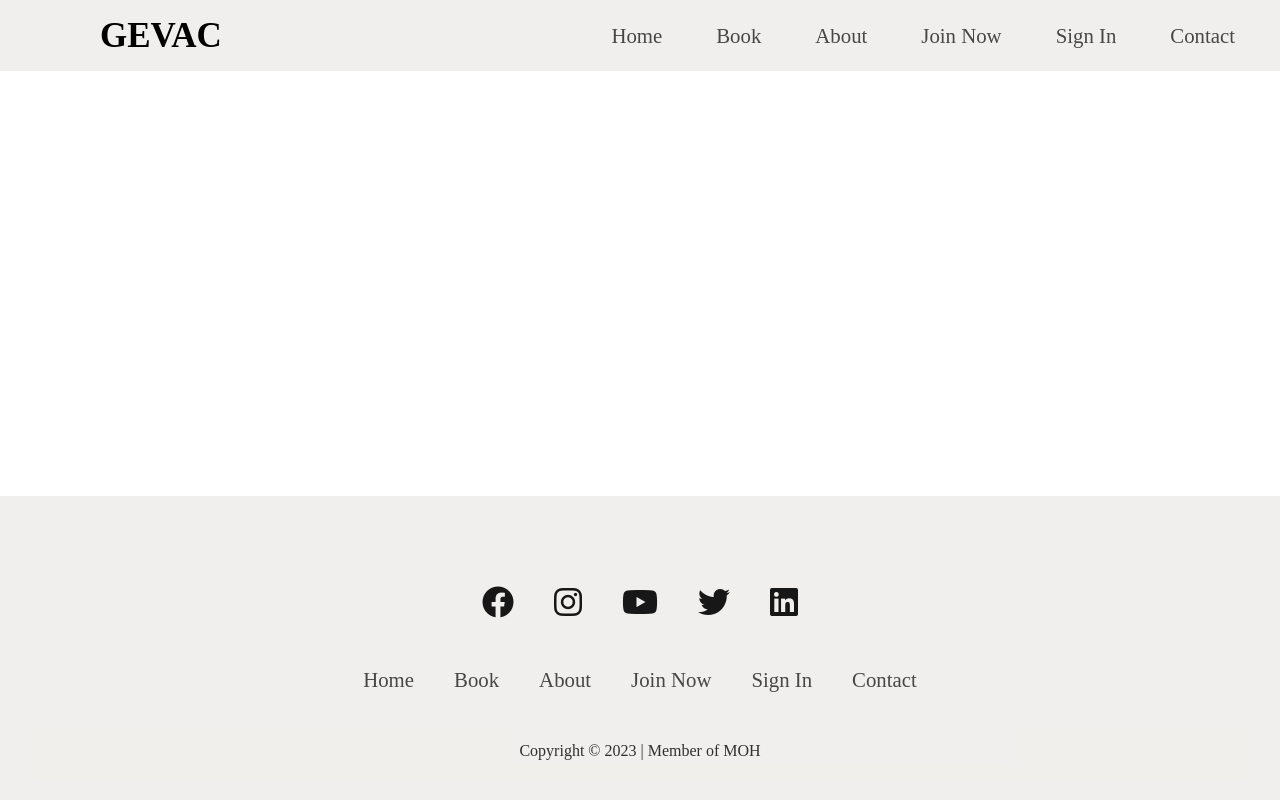
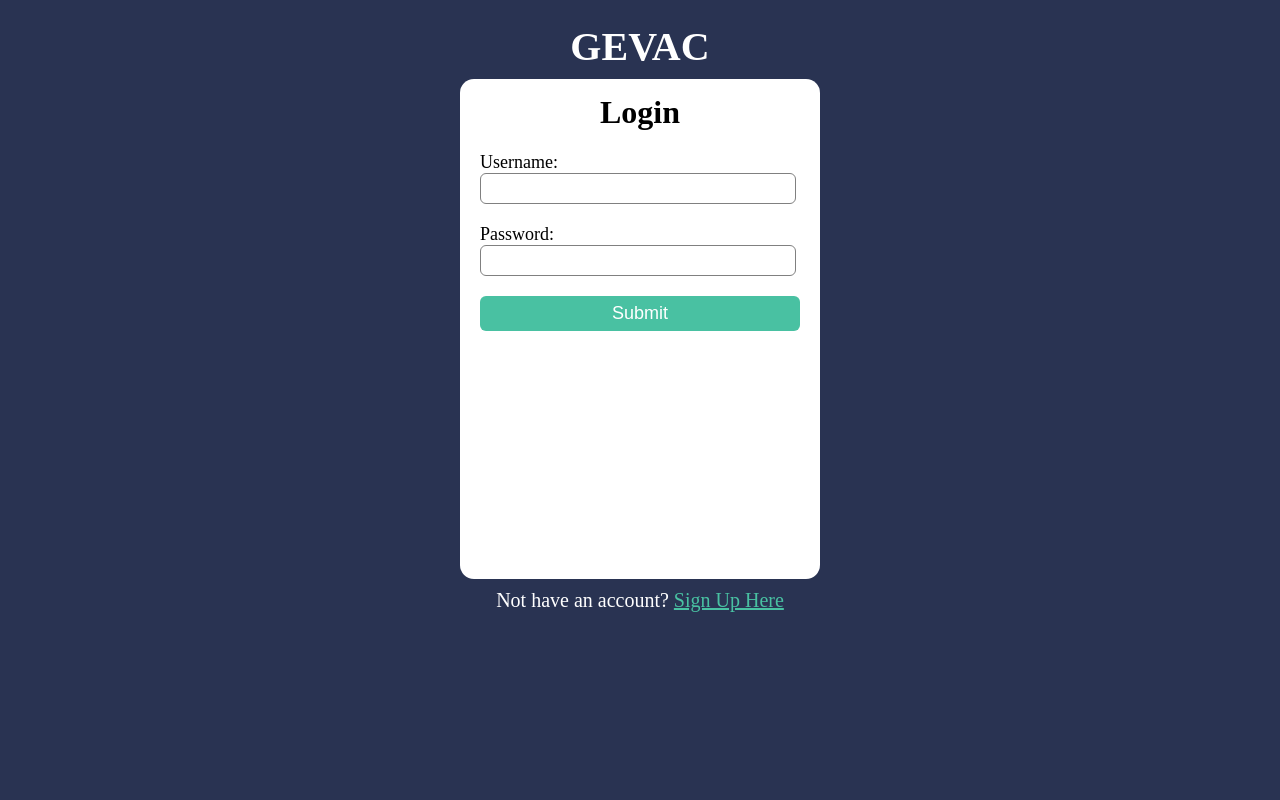
Before and after one commit to bushyhak/System, a Django app: template system/templates/system/login.html in a window 1280 px wide. Run offline with Django 4.2, Linux system fonts and the light colour scheme; the template is opened without the code that fills it: values that come from a table or form of the project are taken from there, others are empty; some web fonts are replaced.

Commit message:
created login and home page templates

```diff
--- /dev/null
+++ b/system/static/system/css/login.css
@@ -0,0 +1,79 @@
+@font-face {
+    font-family: TT Wellingtons Trial Regular;
+    src: url(/bookingsys/system/templates/system/Fonts/TT\ Wellingtons\ Trial\ Regular.otf);
+}
+
+@font-face {
+  font-family: TT Wellingtons Trial Bold;
+  src: url(/bookingsys/system/templates/system/Fonts/TT\ Wellingtons\ Trial\ Bold.otf);
+}
+body {
+    background-color: rgb(41, 51, 82);
+    font-family:TT Wellingtons Trial Regular ;
+  }
+   .logo{
+    color: white;
+    font-family:TT Wellingtons Trial ExtraBold ;
+    font-size: 20px;
+    line-height: 10px;
+    padding: 0 100px;
+    font-weight:bolder;
+
+}
+  .login-box {
+    width: 360px;
+    height: 500px;
+    margin: auto;
+    border-radius: 14px;
+    background-color: white;
+  }
+
+  h1 {
+    font-family: TT Wellingtons Trial Bold;
+    text-align: center;
+    padding-top: 15px;
+    font-weight: 900;
+  }
+
+  form {
+    width: 300px;
+    margin-left: 20px;
+  }
+
+  form label {
+    display: flex;
+    margin-top: 20px;
+    font-size: 18px;
+  }
+
+  form input {
+    width: 100%;
+    padding: 7px;
+    border: none;
+    border: 1px solid gray;
+    border-radius: 6px;
+    outline: none;
+  }
+  input[type="button"] {
+    width: 320px;
+    height: 35px;
+    margin-top: 20px;
+    border: none;
+    background-color: #49c1a2;
+    color: white;
+    font-size: 18px;
+  }
+  p {
+    text-align: center;
+    padding-top: 20px;
+    font-size: 15px;
+  }
+  .para-2 {
+    text-align: center;
+    color: white;
+    font-size: 20px;
+    margin-top: -10px;
+  }
+  .para-2 a {
+    color: #49c1a2;
+  }
--- a/system/static/system/css/main.css
+++ b/system/static/system/css/main.css
@@ -1,11 +1,11 @@
 
   @font-face {
-    font-family: TT Wellingtons Trial Bold;
+    font-family: TT Wellingtons Trial ExtraBold;
     src: url(/bookingsys/system/templates/system/Fonts/TT\ Wellingtons\ Trial\ ExtraBold.otf);
   }
 @font-face {
     font-family: TT Wellingtons Trial Regular;
-    src: url(/bookingsys/system/templates/system/Fonts/TT\ Wellingtons\ Trial\ Regular.otf);
+    src: url(/bookingsys/system/templates/system/Fonts/TT\ Wellingtons\ Trial\ ExtraBold.otf);
 }
 
 *{
@@ -27,7 +27,7 @@
 
 }
 .brand-title{
-    font-family:TT Wellingtons Trial Bold ;
+    font-family:TT Wellingtons Trial ExtraBold ;
     font-size: 35px;
     line-height: 80px;
     padding: 0 100px;
@@ -115,6 +115,18 @@ main{
     display: flex;
     flex: 1;
 }
+.hero-h1{
+    color: #001855;
+}
+
+@media screen and (max-width: 767px){
+
+    .hero-h1{
+        margin-top: 10px;
+        font-size: 35px;
+        line-height: 41px;
+    }
+}
 .footerContainer{
     background-color:#F0EFED;
     width: 100%;
@@ -147,7 +159,7 @@ main{
     transition: 0.5s;
 }
 .footNav{
-    margin: 30px 0;
+    margin: 3px 0;
 
 
 
--- a/system/templates/main.html
+++ b/system/templates/main.html
@@ -4,8 +4,15 @@
     <meta charset="UTF-8">
     <meta http-equiv="X-UA-Compatible" content="IE=edge">
     <meta name="viewport" content="width=device-width, initial-scale=1.0">
+
     <title>Home</title>
     <link rel="stylesheet" href="{%static 'system/css/main.css' %}">
+    <link rel="stylesheet" href="{%static 'system/css/home.css' %}">
+
+    <link rel="preconnect" href="https://fonts.googleapis.com">
+    <link rel="preconnect" href="https://fonts.gstatic.com" crossorigin>
+    <link href="https://fonts.googleapis.com/css2?family=Merriweather:wght@900&family=Montserrat:wght@300;400;600;700;800;900&display=swap" rel="stylesheet">
+    <link rel="stylesheet" href="{% static 'system/css/home.css' %}">
     <link rel="stylesheet" href="https://cdnjs.cloudflare.com/ajax/libs/font-awesome/6.4.0/css/all.min.css"
     integrity="sha512-iecdLmaskl7CVkqkXNQ/ZH/XLlvWZOJyj7Yy7tcenmpD1ypASozpmT/E0iPtmFIB46ZmdtAc9eNBvH0H/ZpiBw=="
      crossorigin="anonymous" referrerpolicy="no-referrer" />
@@ -25,9 +32,10 @@
                 <li><a href="#">Home</a></li>
                 <li><a href="#">Book</a></li>
                 <li><a href="#">About</a></li>
-                <li><a href="#">Join Now</a></li>
-                <li><a href="#">Sign In</a></li>
-                <li><a href="#">Contact</a></li>
+                <li><a href="#">Contact</a>|</li>
+                <li><a href="{% url 'register' %}">Join Now</a></li>
+                <li><a href="{% url 'login' %}">Sign In</a></li>
+
             </ul>
 
         </div>
@@ -35,12 +43,13 @@
 
 
     </nav>
+    {% block content%}
     <main class="main">
-        {% block content%}
-
-        {% endblock %}
 
     </main>
+
+    {% endblock content%}
+
     <footer class="footerContainer">
 
         <div class="socialIcons">
@@ -56,9 +65,10 @@
                 <li><a href="#">Home</a></li>
                 <li><a href="#">Book</a></li>
                 <li><a href="#">About</a></li>
-                <li><a href="#">Join Now</a></li>
-                <li><a href="#">Sign In</a></li>
                 <li><a href="#">Contact</a></li>
+                <li><a href="{% url 'register' %}">Join Now</a></li>
+                <li><a href="{% url 'login' %}">Sign In</a></li>
+
             </ul>
         </div>
 
--- a/system/templates/system/login.html
+++ b/system/templates/system/login.html
@@ -1,7 +1,22 @@
-<!-- home.html -->
-{% extends 'main.html' %}
-
-{% block content %}
-
-
-{% endblock %}
+{% load static %}
+<!DOCTYPE html>
+<html lang="en">
+  <head>
+    <title>Login</title>
+    <link rel="stylesheet" href="{%static 'system/css/login.css'%}" />
+  </head>
+  <body>
+    <div class="logo"><h1>GEVAC</h1></div>
+    <div class="login-box">
+      <h1>Login</h1>
+      <form method="POST">
+        {{ form }}
+        {% csrf_token %}
+        <input type="button" value="Submit" />
+      <closeform></closeform></form>
+    </div>
+    <p class="para-2">
+      Not have an account? <a href="{% url 'register' %}">Sign Up Here</a>
+    </p>
+  </body>
+</html>
--- a/system/urls.py
+++ b/system/urls.py
@@ -4,9 +4,11 @@ from . import views
 
 urlpatterns = [
     path('', views.home),
-    path('contact/', views.contact),
-    path('book/', views.appointment),
-    path('about/', views.schedule),
-    path('login', views.login)
+    path('contact/', views.contact,name='contact'),
+    path('book/', views.book, name='book'),
+    path('about/', views.about, name='about'),
+    path('login/', views.user_login, name = 'login'),
+    path('register/',views.register, name='register'),
+
 
 ]
```
Also changed, not shown: system/static/system/css/home.css (added, +47 -0 lines), system/static/system/css/register.css (added, +85 -0 lines), system/templates/system/home.html (+42 -1 lines), system/templates/system/register.html (+37 -0 lines), system/views.py (+12 -3 lines), system/forms.py (line endings or trailing spaces), system/templates/system/Image/child.jpg (deleted), system/templates/system/book.html (added).
